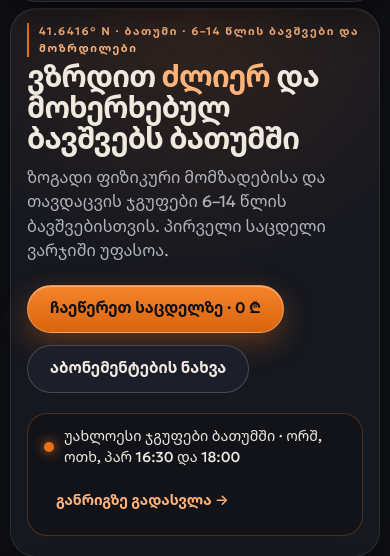
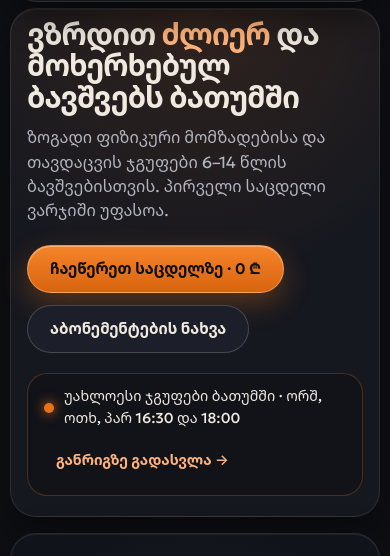
Before and after one commit to fr33roman/sly-fox, a plain HTML site: page ka/index.html in a window 390 px wide. Shown: the part 56-612 px from the top of the page. Drawn offline with Linux system fonts and the light colour scheme.

Commit message:
Обновление сайта

```diff
--- a/ka/index.html
+++ b/ka/index.html
@@ -76,7 +76,6 @@
       <section class="sfa-hero sfa-hero--a" id="top">
         <div class="sfa-bento">
           <div class="sfa-bento__main sfa-spot">
-            <div class="sfa-coord" data-i18n="coord">41.6416° N · ბათუმი · 6–14 წლის ბავშვები და მოზრდილები</div>
             <h1 class="sfa-h1" data-i18n-html="h1">ვზრდით <em>ძლიერ</em> და მოხერხებულ ბავშვებს ბათუმში</h1>
             <p class="sfa-lead" data-i18n="lead">ზოგადი ფიზიკური მომზადებისა და თავდაცვის ჯგუფები 6–14 წლის ბავშვებისთვის. პირველი საცდელი ვარჯიში უფასოა.</p>
             <div class="sfa-actions">
--- a/site.css
+++ b/site.css
@@ -310,7 +310,7 @@ ul, ol {
 
 .sfa-h1 {
   margin: 0 0 14px;
-  font-size: clamp(2.05rem, 4.1vw, 3.65rem);
+  font-size: clamp(2.4rem, 4.9vw, 4.25rem);
   font-weight: 700;
   line-height: 1.06;
   letter-spacing: -0.025em;
@@ -1500,15 +1500,15 @@ ul, ol {
   .sfa-bento__main,
   .sfa-split-b__left,
   .sfa-console-intro {
-    padding: 14px 16px 20px;
+    padding: 10px 16px 20px;
   }
   .sfa-coord {
     margin: 0 0 4px;
     font-size: 0.7rem;
   }
   .sfa-h1 {
-    font-size: 1.85rem;
-    margin-bottom: 10px;
+    font-size: 2.3rem;
+    margin-bottom: 12px;
   }
   .sfa-workout-grid,
   .sfa-sched-board,
@@ -1529,10 +1529,13 @@ ul, ol {
     scroll-behavior: auto !important;
   }
 }
+*{-webkit-tap-highlight-color:transparent}
+:focus:not(:focus-visible){outline:none}
 
 /* ===== рабочий сайт sly-fox.pro: переключатель языка — ссылки (clients/slyfox/prod/build9a.py) ===== */
 html[lang="ka"]{--font:'Geologica','Noto Sans Georgian',-apple-system,BlinkMacSystemFont,'Segoe UI',Roboto,sans-serif}
 html[lang="ka"] .sfa-h2,html[lang="ka"] .sfa-h3{overflow-wrap:anywhere}
+html[lang="ka"] .sfa-h1{font-size:clamp(1.85rem,4vw,3.4rem)}
 /* без синего квадрата при нажатии на телефоне (слово Романа 06.11); рамка фокуса — только с клавиатуры */
 *{-webkit-tap-highlight-color:transparent}
 :focus:not(:focus-visible){outline:none}
```
Also changed, not shown: en/index.html (+0 -1 lines), index.html (+0 -1 lines).
